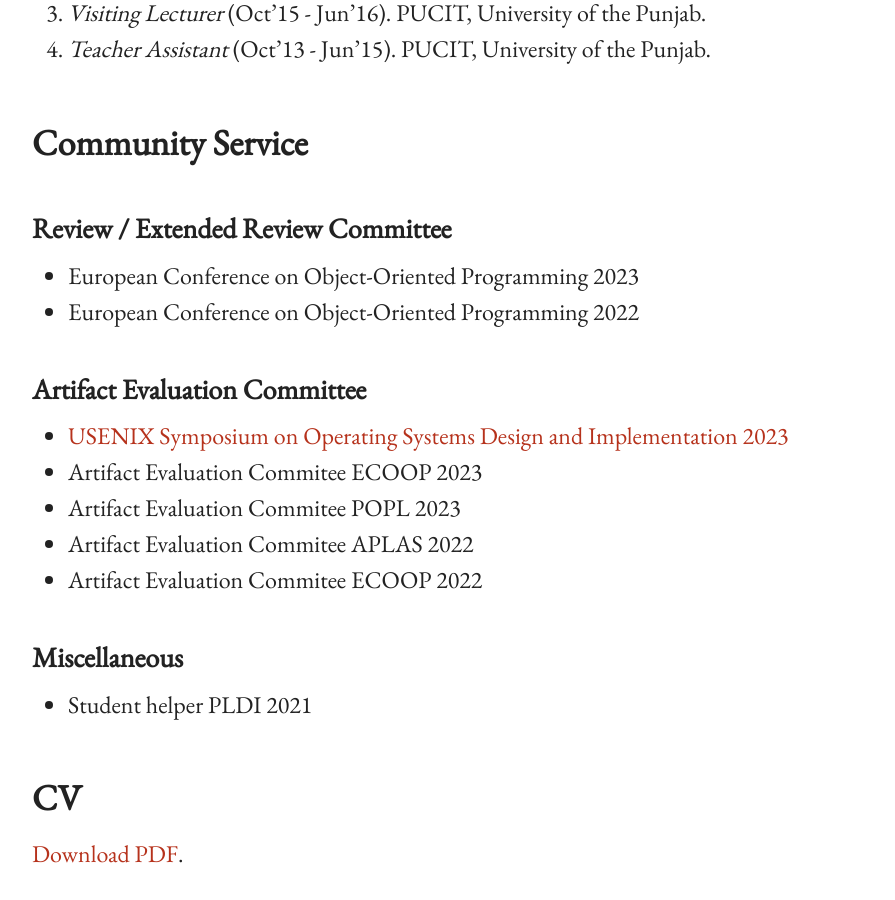
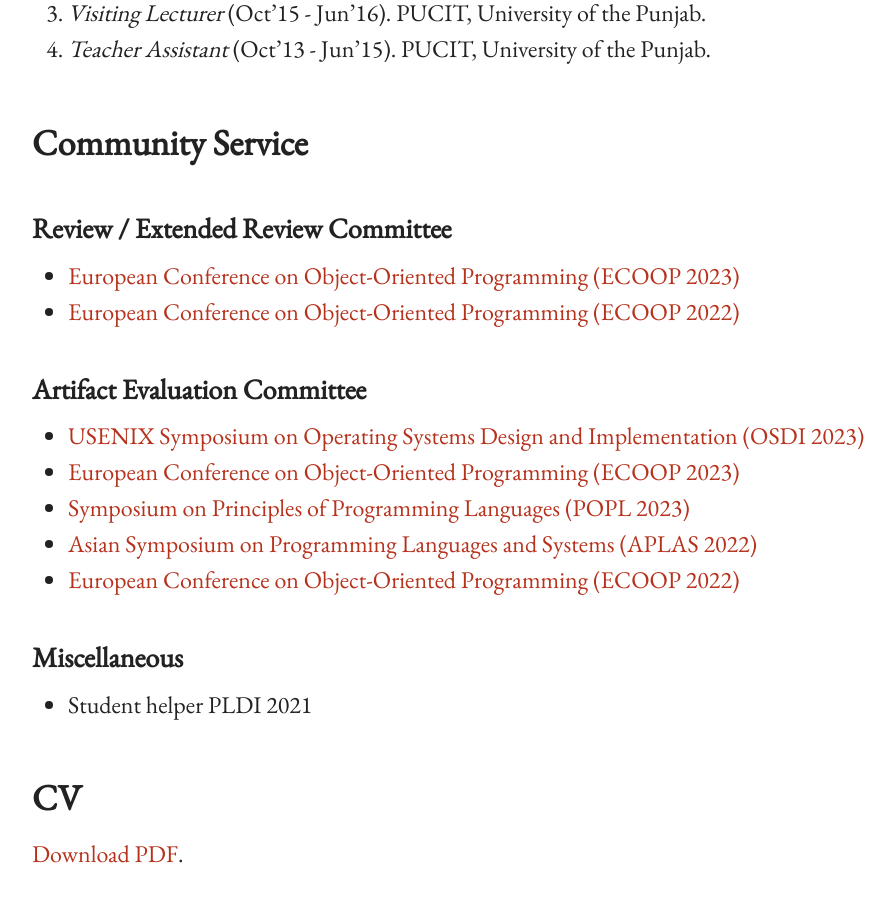
Before and after one commit to baberrehman/baberrehman.github.io, a Jekyll site: the page built from index.md, in a window 1280 px wide and 900 px high, scrolled down 2048 px. Shown: the whole window, without its empty margins (44-939 px from the left). Built offline with Jekyll 4.4.1, drawn with Linux system fonts in a browser that asks for light colours.

Commit message:
community

```diff
--- a/index.md
+++ b/index.md
@@ -75,16 +75,16 @@ open for such kind of (meaningful) discussions.
 
 ### Review / Extended Review Committee
 
-* European Conference on Object-Oriented Programming 2023
-* European Conference on Object-Oriented Programming 2022
+* [European Conference on Object-Oriented Programming (ECOOP 2023)](https://2023.ecoop.org/)
+* [European Conference on Object-Oriented Programming (ECOOP 2022)](https://2022.ecoop.org/)
 
 ### Artifact Evaluation Committee
 
-* [USENIX Symposium on Operating Systems Design and Implementation 2023](https://www.usenix.org/conference/osdi23)
-* Artifact Evaluation Commitee ECOOP 2023
-* Artifact Evaluation Commitee POPL 2023
-* Artifact Evaluation Commitee APLAS 2022
-* Artifact Evaluation Commitee ECOOP 2022
+* [USENIX Symposium on Operating Systems Design and Implementation (OSDI 2023)](https://www.usenix.org/conference/osdi23)
+* [European Conference on Object-Oriented Programming (ECOOP 2023)](https://2023.ecoop.org/)
+* [Symposium on Principles of Programming Languages (POPL 2023)](https://popl23.sigplan.org/)
+* [Asian Symposium on Programming Languages and Systems (APLAS 2022)](https://conf.researchr.org/home/aplas-2022)
+* [European Conference on Object-Oriented Programming (ECOOP 2022)](https://2022.ecoop.org/)
 
 ### Miscellaneous
 
```
